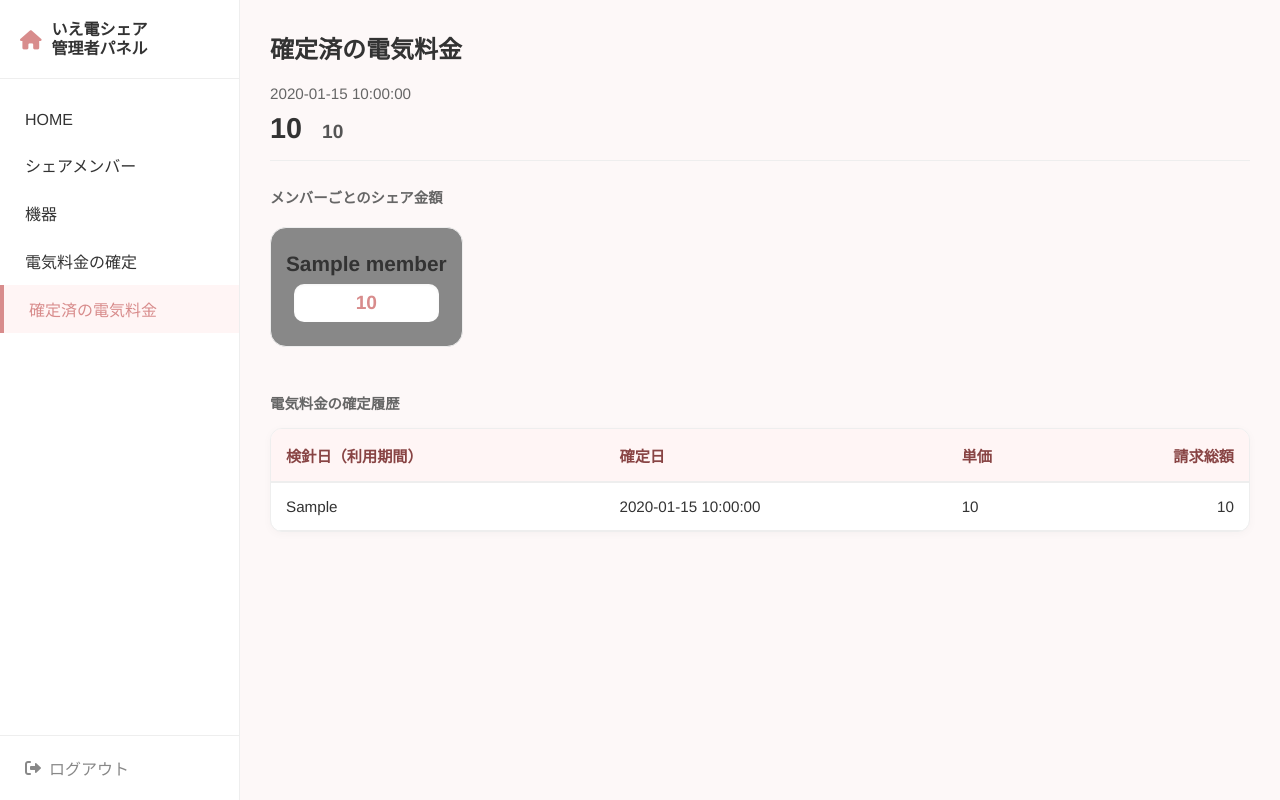
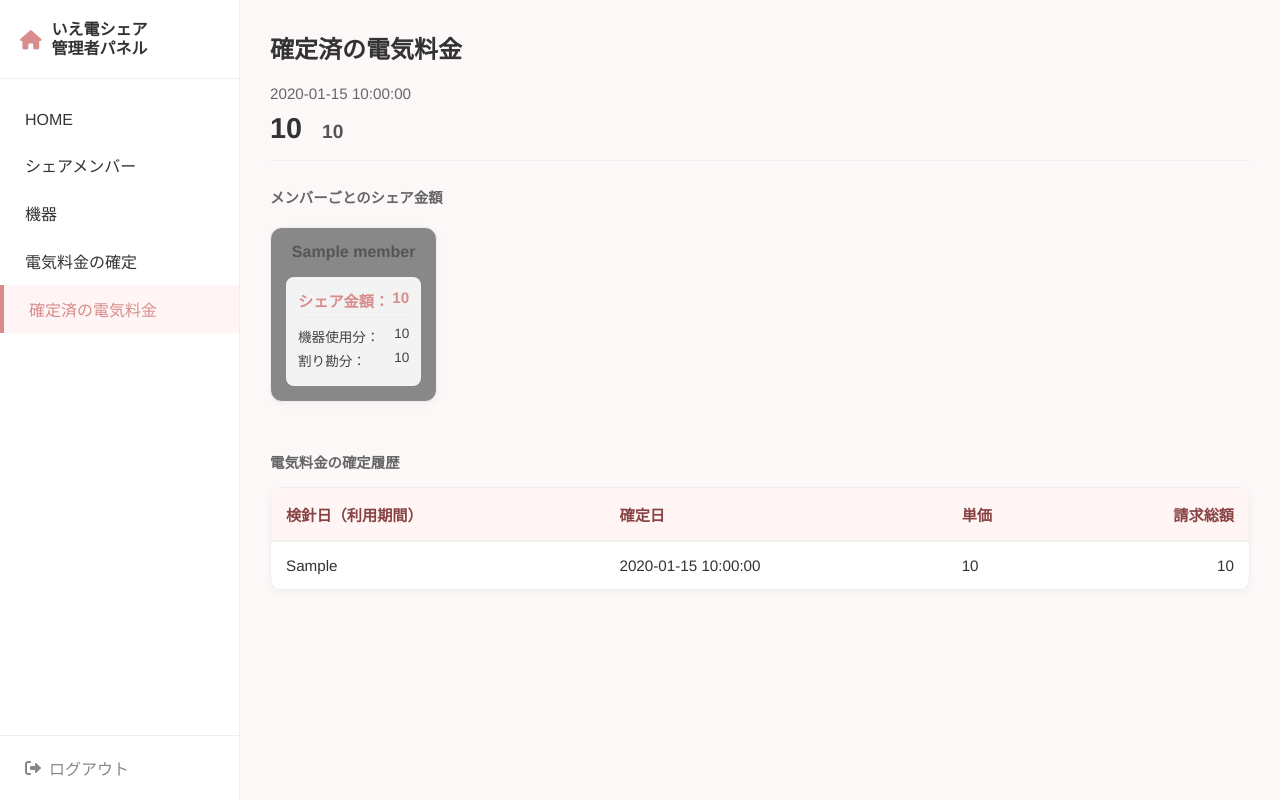
Before and after one commit to kubota-a/family-electricity-cost-share, a Python web app: template templates/admin_bills.html in a window 1280 px wide. Run offline with Jinja, Linux system fonts and the light colour scheme; the template is opened without the code that fills it: most values are stand-ins (such as "Sample title", 1, 10 or a date in 2020).

Commit message:
feat: 確定済み電気料金一覧画面の詳細カードをconfirm表示に揃える

```diff
--- a/app.py
+++ b/app.py
@@ -1873,7 +1873,9 @@ def admin_bills():
             {
                 "member_name": card.user.name,
                 "member_color": card.user.color,
-                "share_amount_display": f"{int(Decimal(str(card.share_amount))):,}円",
+                "share_amount_display": format_yen_for_display(card.share_amount),
+                "device_usage_amount_display": format_yen_for_display(card.device_usage_amount),
+                "equal_share_amount_display": format_yen_for_display(card.equal_share_amount),
             }
             for card in latest_member_cards
         ]
--- a/templates/admin_bills.html
+++ b/templates/admin_bills.html
@@ -80,35 +80,26 @@
         .member-card {
             min-width: calc((100% - (12px * 5)) / 5.5);
             flex: 0 0 auto;
-            height: 120px;
-            border-radius: 16px;
+            min-height: 170px;
+            border-radius: 12px;
             border: 1px solid var(--border-color);
             padding: 15px;
-            display: flex;
-            flex-direction: column;
-            align-items: center;
-            justify-content: center;
+            box-shadow: 0 2px 8px rgba(0,0,0,0.04);
             position: relative;
-            transition: 0.2s;
         }
 
-        .card-hanako { background-color: #fff0f3; }
-        .card-taro { background-color: #f0f4ff; }
-        .card-ichiro { background-color: #f1fcf0; }
+        .member-card h3 {
+            font-size: 1rem;
+            padding-bottom: 8px;
+            margin-bottom: 8px;
+            text-align: center;
+            color: #555;
+        }
 
-        .member-name { font-size: 1.3rem; font-weight: bold; margin-bottom: 8px; }
-
-        .member-amount {
-            background-color: #ffffff;
-            width: 90%;
-            padding: 8px 0;
-            border-radius: 10px;
-            text-align: center;
-            font-size: 1.2rem;
-            font-weight: bold;
-            color: var(--primary-color);
-            box-shadow: inset 0 1px 3px rgba(0,0,0,0.05);
-        }
+        .price-details-box { background: rgba(255, 255, 255, 0.9); border-radius: 8px; padding: 12px; }
+        .price-line { display: flex; justify-content: space-between; font-size: 0.85rem; margin-bottom: 4px; color: #444; }
+        .price-line.total { font-weight: bold; color: var(--primary-color); border-bottom: 1px solid #eee; padding-bottom: 6px; margin-bottom: 8px; font-size: 0.95rem; }
+        .history-section-title { margin-top: 34px; }
 
         /* 履歴テーブル */
         .table-scroll-box { background: #fff; border-radius: 12px; border: 1px solid var(--border-color); overflow-y: auto; max-height: 500px; box-shadow: 0 2px 10px rgba(0,0,0,0.03); }
@@ -187,20 +178,28 @@
                 {% if member_cards %}
                 {% for member in member_cards %}
                 <div class="member-card" style="background-color: {{ member.member_color }};">
-                    <div class="member-name">{{ member.member_name }}</div>
-                    <div class="member-amount">{{ member.share_amount_display }}</div>
+                    <h3>{{ member.member_name }}</h3>
+                    <div class="price-details-box">
+                        <div class="price-line total"><span>シェア金額：</span><span>{{ member.share_amount_display }}</span></div>
+                        <div class="price-line"><span>機器使用分：</span><span>{{ member.device_usage_amount_display }}</span></div>
+                        <div class="price-line"><span>割り勘分：</span><span>{{ member.equal_share_amount_display }}</span></div>
+                    </div>
                 </div>
                 {% endfor %}
                 {% else %}
-                <div class="member-card card-hanako">
-                    <div class="member-name">-</div>
-                    <div class="member-amount">- - -円</div>
+                <div class="member-card" style="background-color: #f2f2f2;">
+                    <h3>-</h3>
+                    <div class="price-details-box">
+                        <div class="price-line total"><span>シェア金額：</span><span>- - -円</span></div>
+                        <div class="price-line"><span>機器使用分：</span><span>- - -円</span></div>
+                        <div class="price-line"><span>割り勘分：</span><span>- - -円</span></div>
+                    </div>
                 </div>
                 {% endif %}
             </div>
         </div>
 
-        <div class="section-title">電気料金の確定履歴</div>
+        <div class="section-title history-section-title">電気料金の確定履歴</div>
         <div class="table-scroll-box">
             <table id="historyTable">
                 <thead>
```
